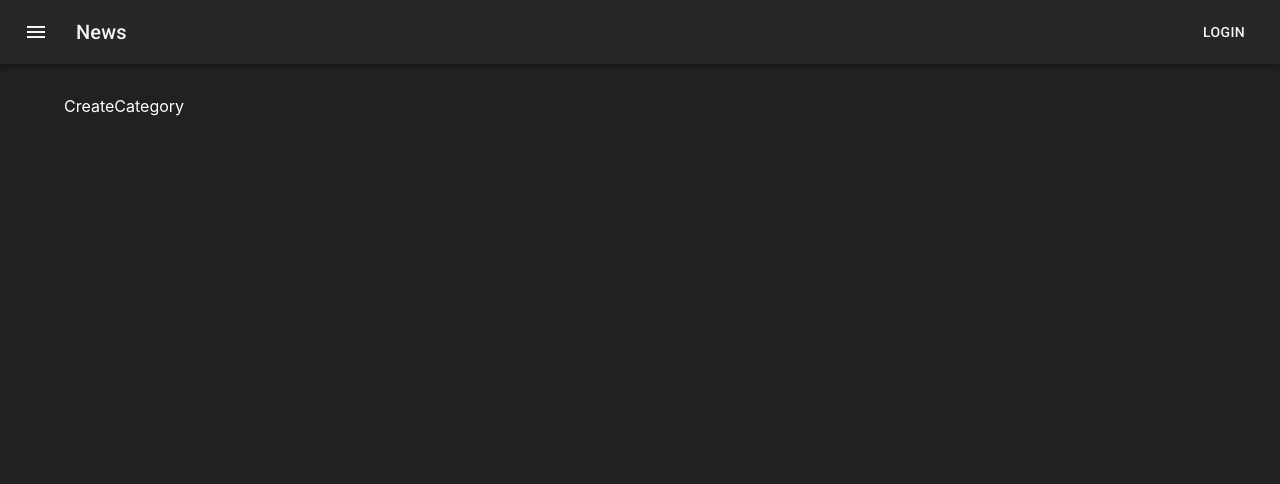
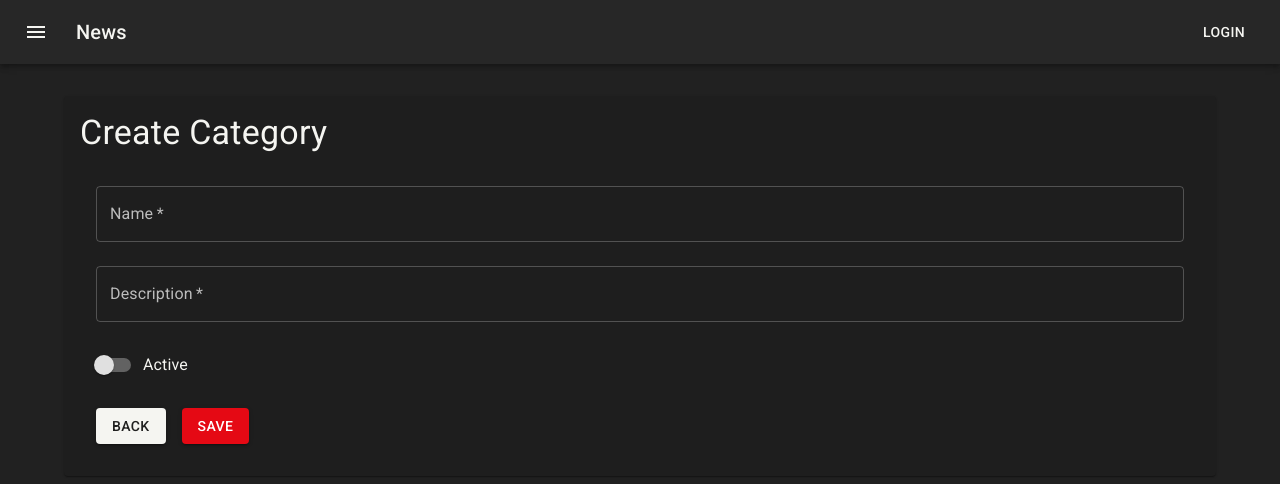
Before and after one commit to robsantossilva/fullcyle-react-frontend, a React (Create React App) app: page /categories/create in a window 1280 px wide. Shown: the top 484 px of the page. Built offline with nearby package versions, Linux system fonts and the light colour scheme.

Commit message:
feat: :sparkles: CategoryForm component

```diff
--- a/src/features/categories/CreateCategory.tsx
+++ b/src/features/categories/CreateCategory.tsx
@@ -1,5 +1,50 @@
-import React from "react";
+import React, { useState } from "react";
+import { Box, Paper, Typography } from "@mui/material";
+import CategoryForm from "./components/CategoryForm";
+import { Category } from "./categorySlice";
 
 export function CategoryCreate() {
-  return <div>CreateCategory</div>;
+  const [isDisabled, setIsDisabled] = useState(false);
+  const [category, setCategory] = useState<Category>({
+    id: "",
+    name: "",
+    is_active: false,
+    description: "",
+    created_at: "",
+    updated_at: "",
+    deleted_at: "",
+  });
+
+  function handleChange(e: React.ChangeEvent<HTMLInputElement>): void {
+    console.log(e);
+  }
+
+  function handleToggle(e: React.ChangeEvent<HTMLInputElement>): void {
+    console.log(e);
+  }
+
+  function onSubmit(e: React.FormEvent<HTMLFormElement>): void {
+    console.log(e);
+  }
+
+  return (
+    <Box>
+      <Paper>
+        <Box p={2}>
+          <Box mb={2}>
+            <Typography variant="h4">Create Category</Typography>
+          </Box>
+
+          <CategoryForm
+            category={category}
+            handleChange={handleChange}
+            handleToggle={handleToggle}
+            isDisabled={isDisabled}
+            isLoading={false}
+            onSubmit={onSubmit}
+          />
+        </Box>
+      </Paper>
+    </Box>
+  );
 }
--- a/src/features/categories/EditCategory.tsx
+++ b/src/features/categories/EditCategory.tsx
@@ -1,19 +1,9 @@
-import {
-  Box,
-  Button,
-  FormControl,
-  FormControlLabel,
-  FormGroup,
-  Grid,
-  Paper,
-  Switch,
-  TextField,
-  Typography,
-} from "@mui/material";
-import React, { useState } from "react";
-import { Link, useParams } from "react-router-dom";
+import { Box, Paper, Typography } from "@mui/material";
+import { useState } from "react";
+import { useParams } from "react-router-dom";
 import { useAppSelector } from "../../app/hooks";
 import { selectCategoryById } from "./categorySlice";
+import CategoryForm from "./components/CategoryForm";
 
 export function CategoryEdit() {
   const id = useParams().id || "";
@@ -32,71 +22,14 @@
           </Box>
         </Box>
 
-        <Box p={2}>
-          <form>
-            <Grid container spacing={3}>
-              <Grid item xs={12}>
-                <FormControl fullWidth>
-                  <TextField
-                    required
-                    name="name"
-                    label="Name"
-                    value={category.name}
-                    disabled={isDisabled}
-                    onChange={handleChange}
-                  />
-                </FormControl>
-              </Grid>
-
-              <Grid item xs={12}>
-                <FormControl fullWidth>
-                  <TextField
-                    required
-                    name="description"
-                    label="Description"
-                    disabled={isDisabled}
-                    onChange={handleChange}
-                    value={category.description}
-                  />
-                </FormControl>
-              </Grid>
-
-              <Grid item xs={12}>
-                <FormGroup>
-                  <FormControlLabel
-                    control={
-                      <Switch
-                        name="is_active"
-                        color="secondary"
-                        onChange={handleToggle}
-                        checked={category.is_active}
-                        inputProps={{ "aria-label": "controlled" }}
-                      />
-                    }
-                    label="Active"
-                  />
-                </FormGroup>
-              </Grid>
-
-              <Grid item xs={12}>
-                <Box display="flex" gap={2}>
-                  <Button variant="contained" component={Link} to="/categories">
-                    Back
-                  </Button>
-
-                  <Button
-                    type="submit"
-                    variant="contained"
-                    color="secondary"
-                    disabled={isDisabled}
-                  >
-                    {"Save"}
-                  </Button>
-                </Box>
-              </Grid>
-            </Grid>
-          </form>
-        </Box>
+        <CategoryForm
+          category={category}
+          handleChange={handleChange}
+          handleToggle={handleToggle}
+          isDisabled={isDisabled}
+          isLoading={false}
+          onSubmit={() => {}}
+        />
       </Paper>
     </Box>
   );
--- a/src/features/categories/ListCategory.tsx
+++ b/src/features/categories/ListCategory.tsx
@@ -104,7 +104,7 @@
           variant="contained"
           color="secondary"
           component={Link}
-          to="/category/new"
+          to="/categories/create"
           style={{ marginBottom: "1rem" }}
         >
           New Category
--- a/src/features/categories/categorySlice.ts
+++ b/src/features/categories/categorySlice.ts
@@ -1,7 +1,7 @@
 import { createSlice } from "@reduxjs/toolkit";
 import { RootState } from "../../app/store";
 
-interface Category {
+export interface Category {
   id: string;
   name: string;
   is_active: boolean;
--- /dev/null
+++ b/src/features/categories/components/CategoryForm.tsx
@@ -0,0 +1,100 @@
+import React from "react";
+
+import {
+  Box,
+  Button,
+  FormControl,
+  FormControlLabel,
+  FormGroup,
+  Grid,
+  Switch,
+  TextField,
+} from "@mui/material";
+import { Category } from "../categorySlice";
+import { Link } from "react-router-dom";
+
+type CategoryFormProps = {
+  category: Category;
+  isDisabled?: boolean;
+  isLoading?: boolean;
+  onSubmit: (e: React.FormEvent<HTMLFormElement>) => void;
+  handleChange: (e: React.ChangeEvent<HTMLInputElement>) => void;
+  handleToggle: (e: React.ChangeEvent<HTMLInputElement>) => void;
+};
+
+export default function CategoryForm({
+  category,
+  isDisabled = false,
+  isLoading = false,
+  onSubmit,
+  handleChange,
+  handleToggle,
+}: CategoryFormProps) {
+  return (
+    <Box p={2}>
+      <form onSubmit={onSubmit}>
+        <Grid container spacing={3}>
+          <Grid item xs={12}>
+            <FormControl fullWidth>
+              <TextField
+                required
+                name="name"
+                label="Name"
+                value={category.name}
+                disabled={isDisabled}
+                onChange={handleChange}
+              />
+            </FormControl>
+          </Grid>
+
+          <Grid item xs={12}>
+            <FormControl fullWidth>
+              <TextField
+                required
+                name="description"
+                label="Description"
+                disabled={isDisabled}
+                onChange={handleChange}
+                value={category.description}
+              />
+            </FormControl>
+          </Grid>
+
+          <Grid item xs={12}>
+            <FormGroup>
+              <FormControlLabel
+                control={
+                  <Switch
+                    name="is_active"
+                    color="secondary"
+                    onChange={handleToggle}
+                    checked={category.is_active}
+                    inputProps={{ "aria-label": "controlled" }}
+                  />
+                }
+                label="Active"
+              />
+            </FormGroup>
+          </Grid>
+
+          <Grid item xs={12}>
+            <Box display="flex" gap={2}>
+              <Button variant="contained" component={Link} to="/categories">
+                Back
+              </Button>
+
+              <Button
+                type="submit"
+                variant="contained"
+                color="secondary"
+                disabled={isDisabled}
+              >
+                {"Save"}
+              </Button>
+            </Box>
+          </Grid>
+        </Grid>
+      </form>
+    </Box>
+  );
+}
```
